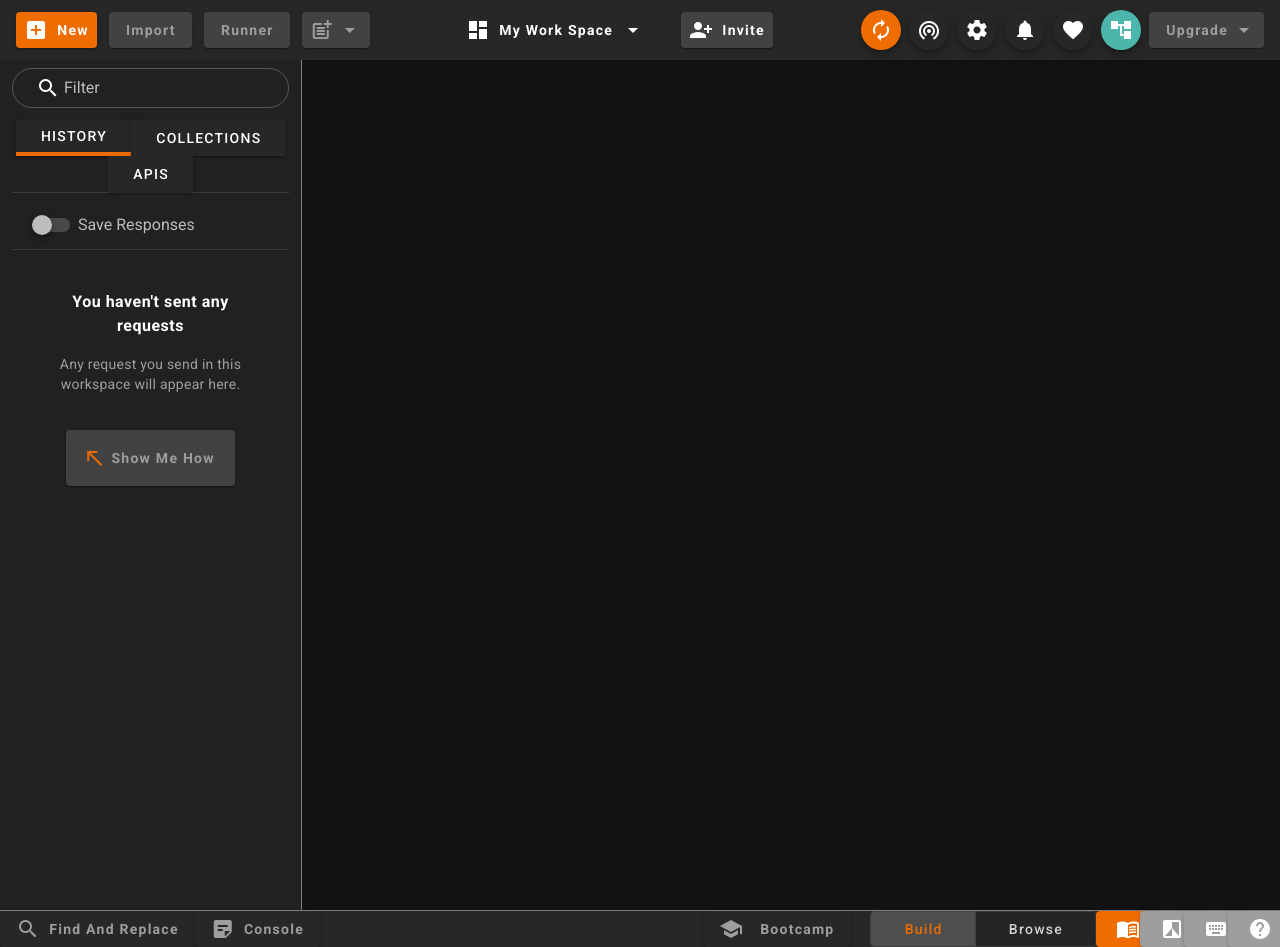
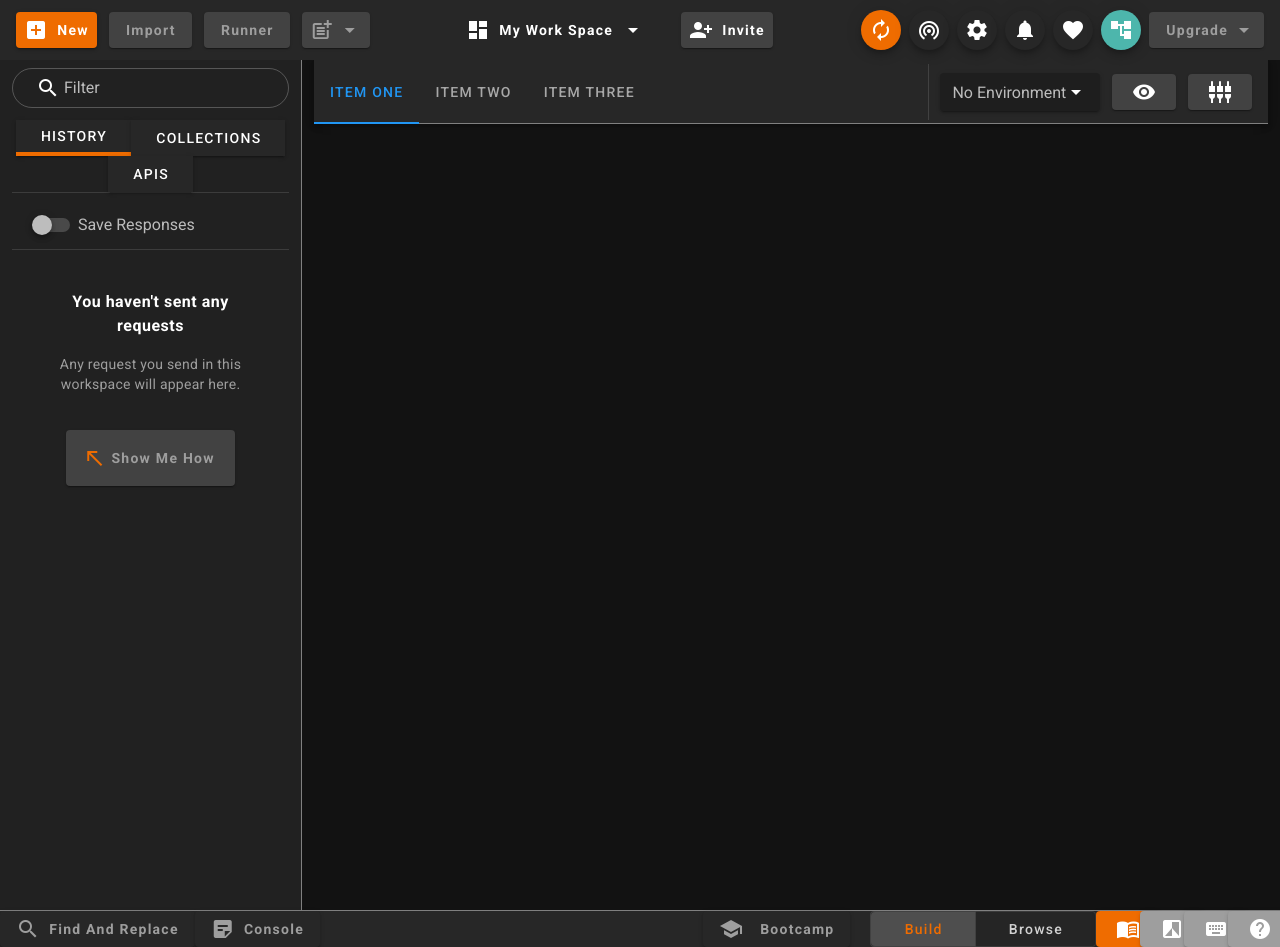
Before and after one commit to Abir-Bouhriz/Postman-UI-Clone, a Vue app: page / in a window 1280 px wide. Built offline with nearby package versions, Linux system fonts and the light colour scheme.

Commit message:
left  col navbar

```diff
--- a/src/views/Home.vue
+++ b/src/views/Home.vue
@@ -44,7 +44,29 @@
         </v-col>
 
         <v-col cols="12" lg="9">
+          <v-app-bar class="mx-n3" style="border-bottom:1px solid grey;">
+            <v-tabs>
+              <v-tab>Item One</v-tab>
+              <v-tab>Item Two</v-tab>
+              <v-tab>Item Three</v-tab>
+            </v-tabs>
 
+            <v-spacer></v-spacer>
+            <v-divider vertical></v-divider>
+            <v-autocomplete class="ml-3"
+              label="No Environment"
+              clearable
+              hide-details
+              hide-selected
+              solo dense>
+            </v-autocomplete>
+            <v-btn class="ml-3 mr-3"  elevation="1" color="grey darken-3">
+              <v-icon>visibility</v-icon>
+            </v-btn>
+            <v-btn  elevation="1" color="grey darken-3">
+              <v-icon>settings_input_composite</v-icon>
+            </v-btn>
+          </v-app-bar>
         </v-col>
       </v-row>
     </v-app>
```
